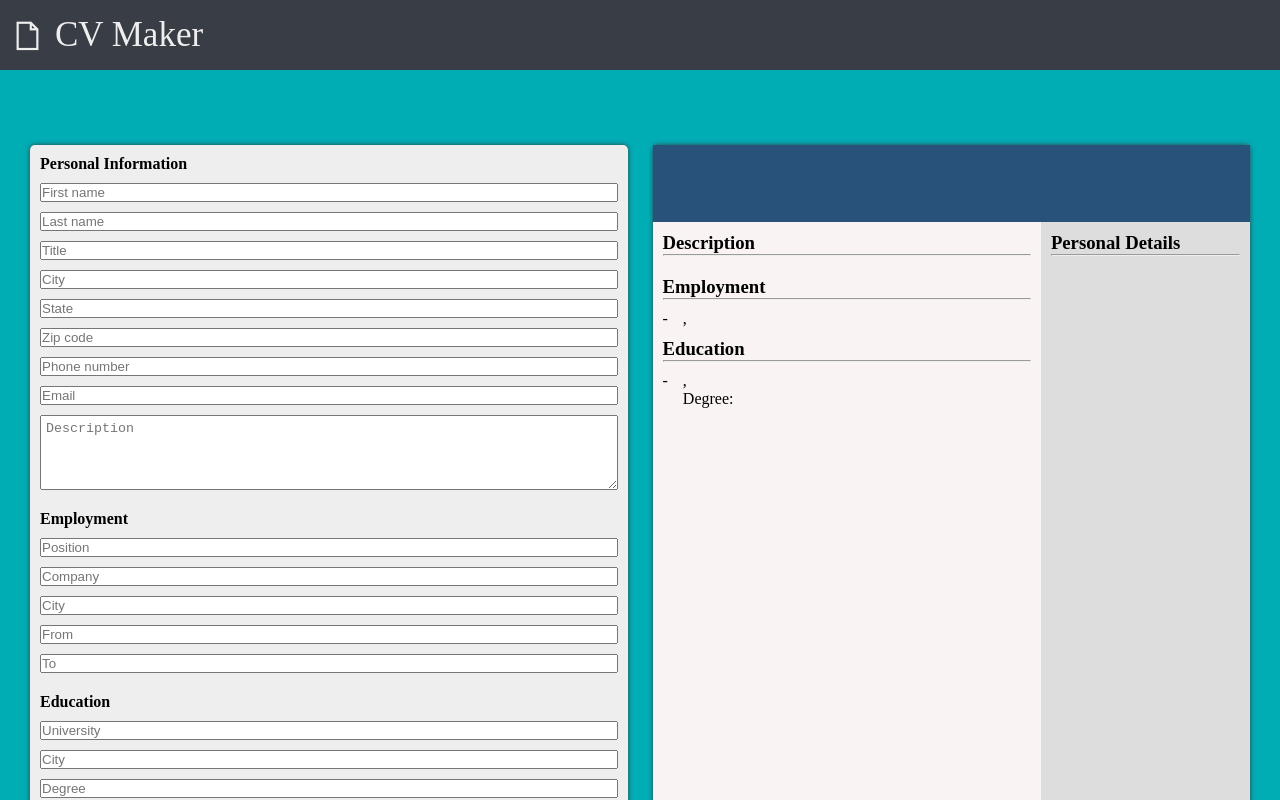
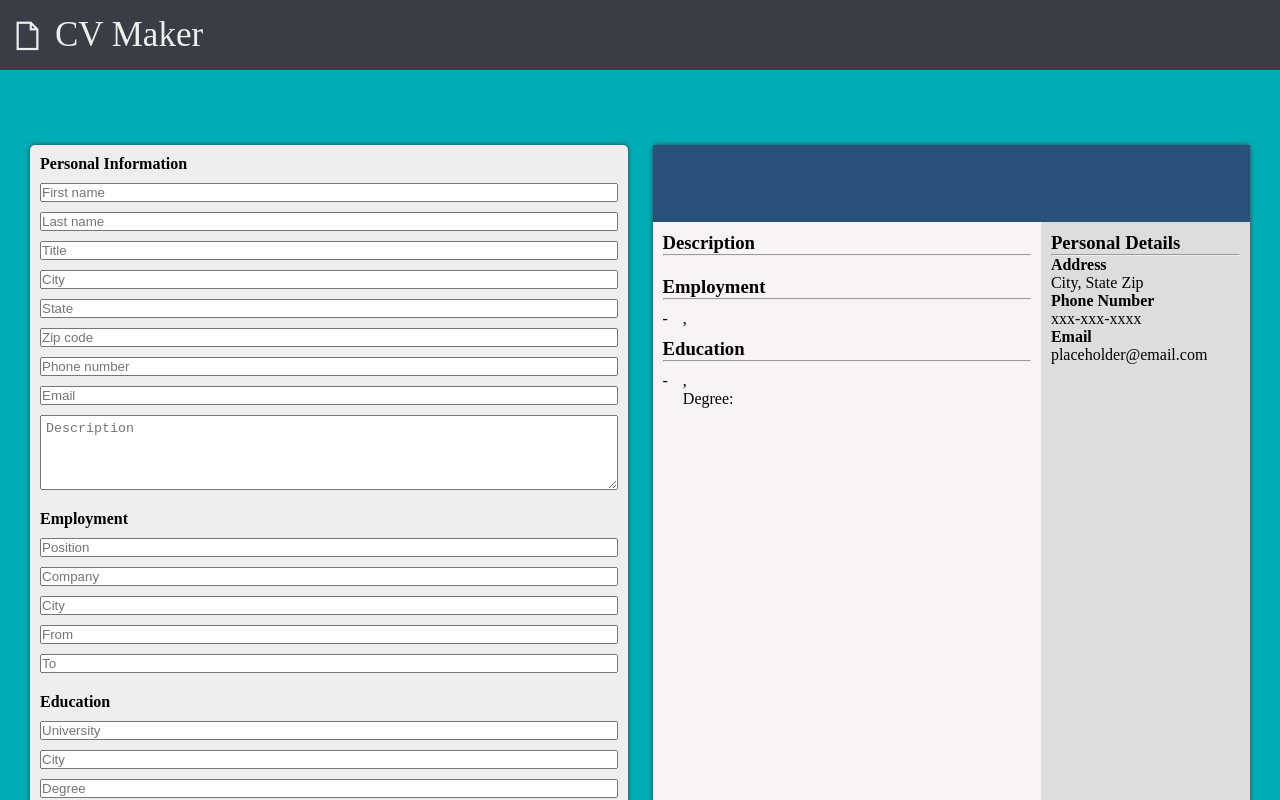
Before and after one commit to robisonwebdev/CV-Application, a React (Create React App) app: page / in a window 1280 px wide. Shown: the top 800 px of the page. Built offline with nearby package versions, Linux system fonts and the light colour scheme.

Commit message:
Called PreviewSideInfo component and pass state/props

```diff
--- a/src/components/PreviewSideContainer.js
+++ b/src/components/PreviewSideContainer.js
@@ -1,4 +1,5 @@
 import React, { Component } from 'react';
+import PreviewSideInfo from './PreviewSideInfo';
 
 class PreviewSideContainer extends Component {
     constructor(props) {
@@ -10,6 +11,7 @@ class PreviewSideContainer extends Component {
             <div id="sideInfoContainer">
                 <h3>Personal Details</h3>
                 <hr></hr>
+                <PreviewSideInfo data={this.props.data} />
             </div>
         );
     }
```
